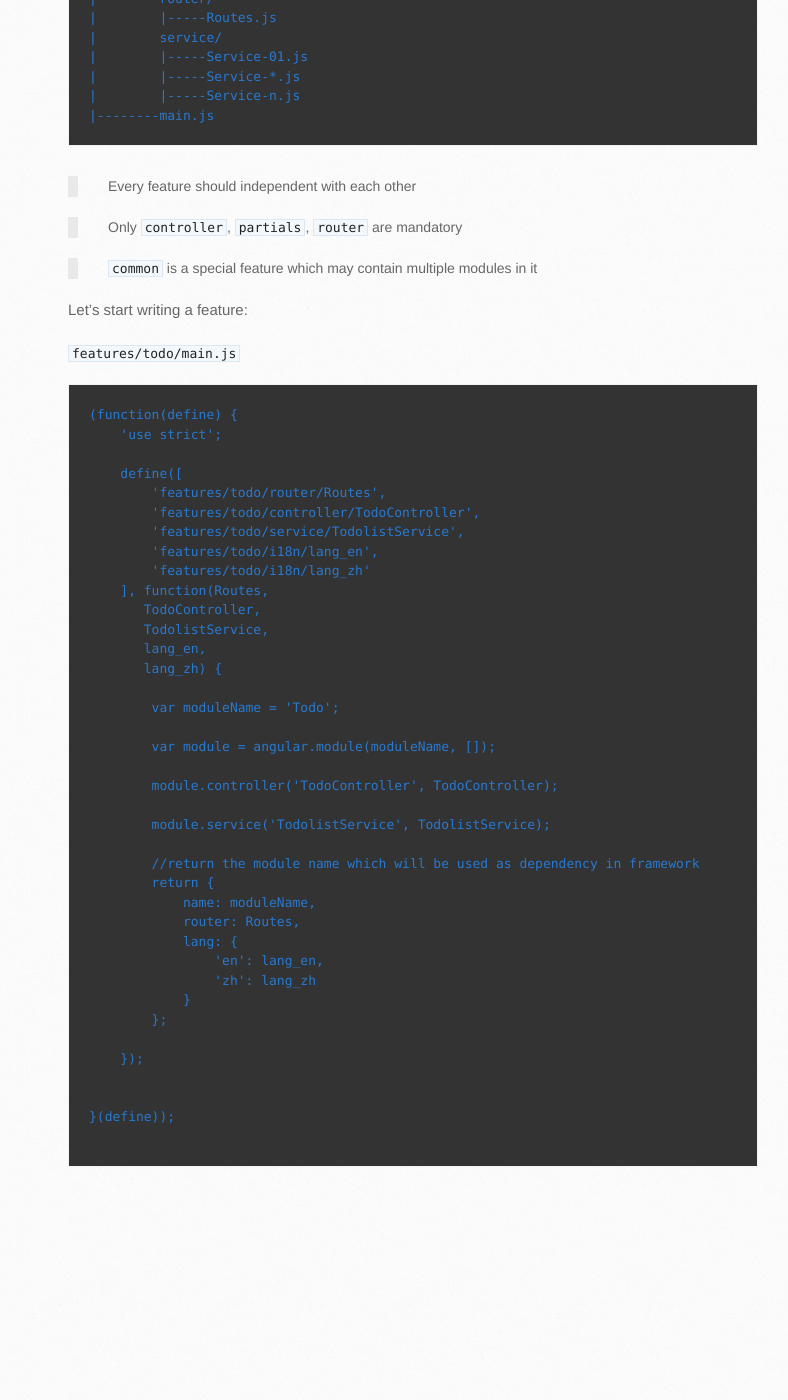
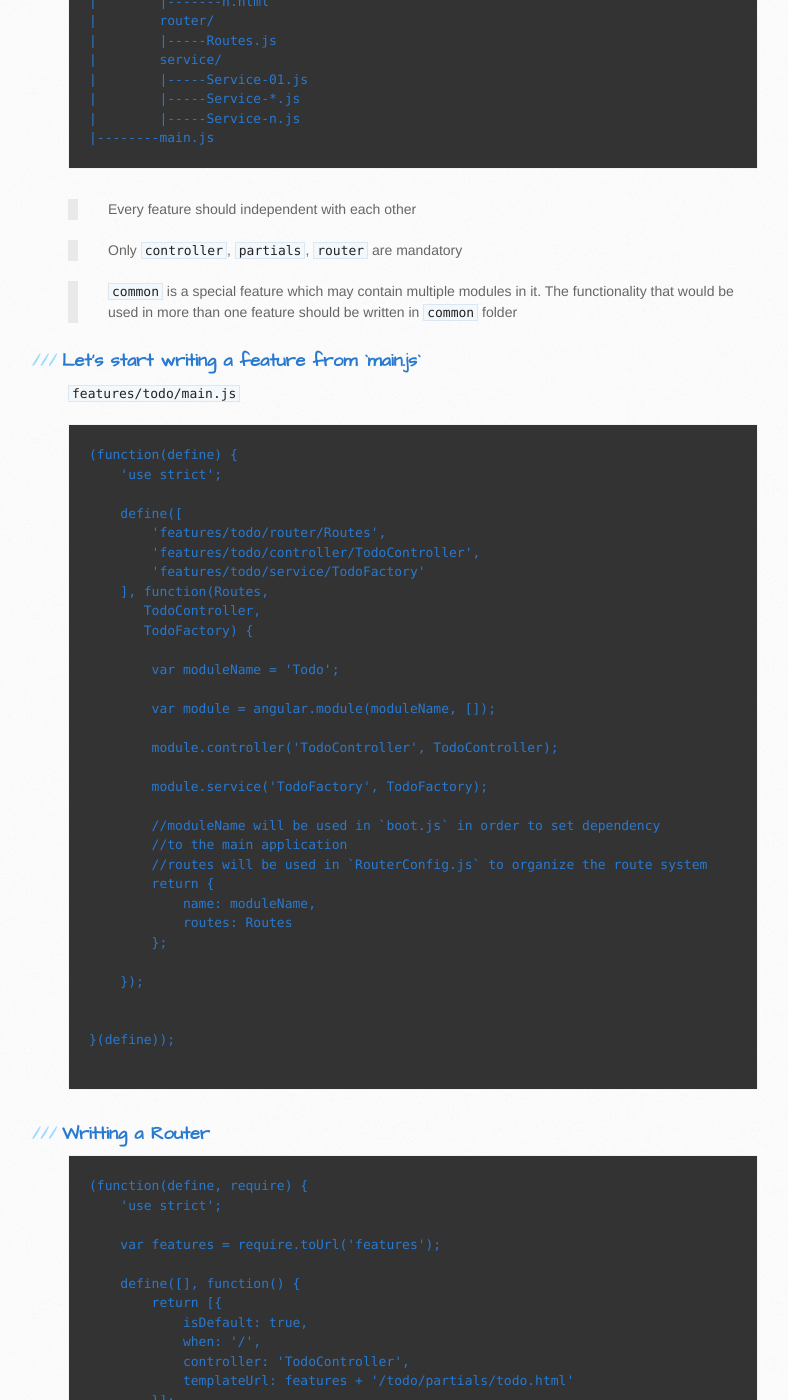
Before and after one commit to leftstick/angularjs-amd-skeleton, a Jekyll site: the page built from index.md, in a window 1280 px wide and 1400 px high, scrolled down 6669 px. Shown: the whole window, without its empty margins (102-890 px from the left). Built offline with Jekyll 4.4.1, drawn with Linux system fonts in a browser that asks for light colours; Markdown is read by kramdown in place of the engine named in the settings; before the commit the page ends 7889 px from its top, so only the background shows below that; some of the changed text lies outside the part shown.

Commit message:
finish the dos

````diff
--- a/index.md
+++ b/index.md
@@ -271,7 +271,7 @@
 ```
 <h2 id="feature"><a href="#feature">What is a feature?</a></h2>
 
-A feature is a [angularjs][angularjs-url] module, and should be imported in [boot.js](#bootjs), has following structure:
+A feature is a [angularjs][angularjs-url] module, it has only one mission which is responsible for it's own business logic. And should be imported in [boot.js](#bootjs), has following structure:
 
     |feature-name
     |--------controller/
@@ -298,9 +298,9 @@
 
 > Only `controller`, `partials`, `router` are mandatory
 
-> `common` is a special feature which may contain multiple modules in it
+> `common` is a special feature which may contain multiple modules in it. The functionality that would be used in more than one feature should be written in `common` folder
 
-Let's start writing a feature:
+<h3 id="writefeature"><a href="#writefeature">Let's start writing a feature from `main.js`</a></h3>
 
 `features/todo/main.js`
 
@@ -311,14 +311,10 @@
     define([
         'features/todo/router/Routes',
         'features/todo/controller/TodoController',
-        'features/todo/service/TodolistService',
-        'features/todo/i18n/lang_en',
-        'features/todo/i18n/lang_zh'
+        'features/todo/service/TodoFactory'
     ], function(Routes,
        TodoController,
-       TodolistService,
-       lang_en,
-       lang_zh) {
+       TodoFactory) {
 
         var moduleName = 'Todo';
 
@@ -326,16 +322,14 @@
 
         module.controller('TodoController', TodoController);
 
-        module.service('TodolistService', TodolistService);
+        module.service('TodoFactory', TodoFactory);
 
-        //return the module name which will be used as dependency in framework
+        //moduleName will be used in `boot.js` in order to set dependency
+        //to the main application
+        //routes will be used in `RouterConfig.js` to organize the route system
         return {
             name: moduleName,
-            router: Routes,
-            lang: {
-                'en': lang_en,
-                'zh': lang_zh
-            }
+            routes: Routes
         };
 
     });
@@ -345,9 +339,136 @@
 
 ```
 
+<h3 id="writeroutes"><a href="#writeroutes">Writting a Router</a></h3>
+
+```JavaScript
+(function(define, require) {
+    'use strict';
+
+    var features = require.toUrl('features');
+
+    define([], function() {
+        return [{
+            isDefault: true,
+            when: '/',
+            controller: 'TodoController',
+            templateUrl: features + '/todo/partials/todo.html'
+        }];
+    });
+
+}(define, require));
+```
+
+> An array returned as router for this feature. You can have multiple route config returned
+
+> `isDefault` means whether to take this router as default page
+
+> For explanation of `when`, `controller`, `templateUrl`, refer to [ngRoute][ngRoute-url]
+
+
+<h3 id="writecontroller"><a href="#writecontroller">Writting a Controller</a></h3>
+
+```JavaScript
+(function(define, _) {
+    "use strict";
+
+    define([], function() {
+
+        var TodoController = function($scope, TodoFactory) {
+            $scope.title = 'TODOLIST';
+            $scope.tasks = TodoFactory.getTodoList();
+
+            $scope.$watch('tasks', function(newTasks) {
+
+                _.each($scope.tasks, function(task) {
+                    task.checked = false;
+                });
+
+            }, true);
+
+        };
+        //use in-line annotation here, for explanation, refer to:
+        //https://docs.angularjs.org/guide/di#inline-array-annotation
+        //inline-annotation is aim to solve the minification problem
+        return ['$scope', 'TodoFactory', TodoController];
+
+    });
+
+})(define, _);
+```
+
+> The `controller` is just as it should be, explained in [ngController][ngController-url]
+
+<h3 id="writeservice"><a href="#writeservice">Writting a Service/Factory</a></h3>
+
+<h4 id="factoryrecipe"><a href="#factoryrecipe">`Factory` Recipe</a></h4>
+
+```JavaScript
+(function() {
+    'use strict';
+
+    define([], function() {
+        var factory = function() {
+
+            var getTodoList = function() {
+                return [{
+                    name: 'homework'
+                    }, {
+                    name: 'work'
+                    }, {
+                    name: 'job'
+                }];
+            };
+
+            return {
+                getTodoList: getTodoList
+            };
+
+        };
+
+        //You can also specify dependencies as inline-annotation
+        return [factory];
+    });
+}());
+```
+> For more reading, refer to: [factory][factory-url]
+
+<h4 id="servicerecipe"><a href="#servicerecipe">`Service` Recipe</a></h4>
+
+```JavaScript
+(function() {
+    'use strict';
+
+    define([], function() {
+        var service = function() {
+
+            this.getTodoList = function() {
+                return [{
+                    name: 'homework'
+                    }, {
+                    name: 'work'
+                    }, {
+                    name: 'job'
+                }];
+            };
+
+        };
+
+        //You can also specify dependencies as inline-annotation
+        return [service];
+    });
+}());
+```
+
+
+> For more reading, refer to: [service][service-url]
 
 
 [angularjs-url]: https://angularjs.org/
 [requirejs-url]: http://www.requirejs.org/
 [DI-url]: http://en.wikipedia.org/wiki/Dependency_injection
 [ngRoute-url]: https://docs.angularjs.org/api/ngRoute
+[inlineannotation-url]: https://docs.angularjs.org/guide/di#inline-array-annotation
+[ngController-url]: https://docs.angularjs.org/guide/controller
+[factory-url]: https://docs.angularjs.org/guide/providers#factory-recipe
+[service-url]: https://docs.angularjs.org/guide/providers#service-recipe
````
